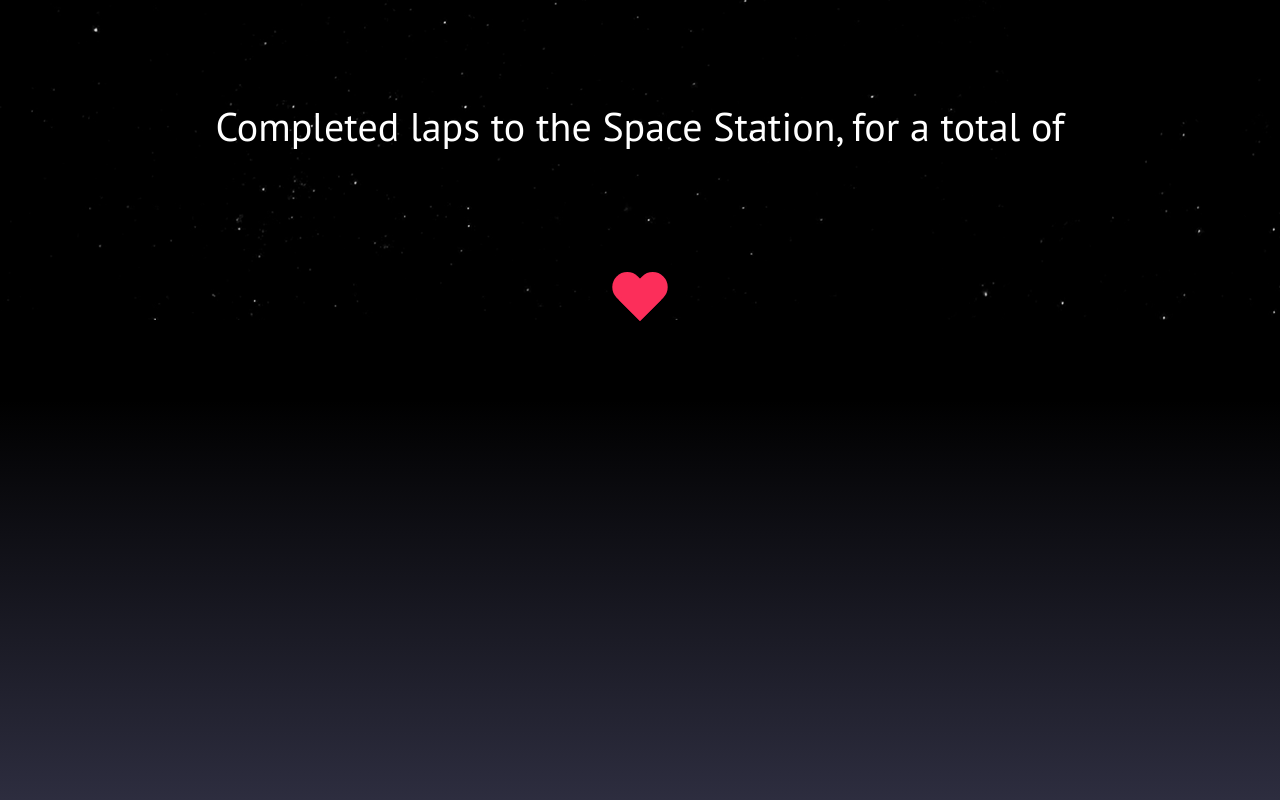
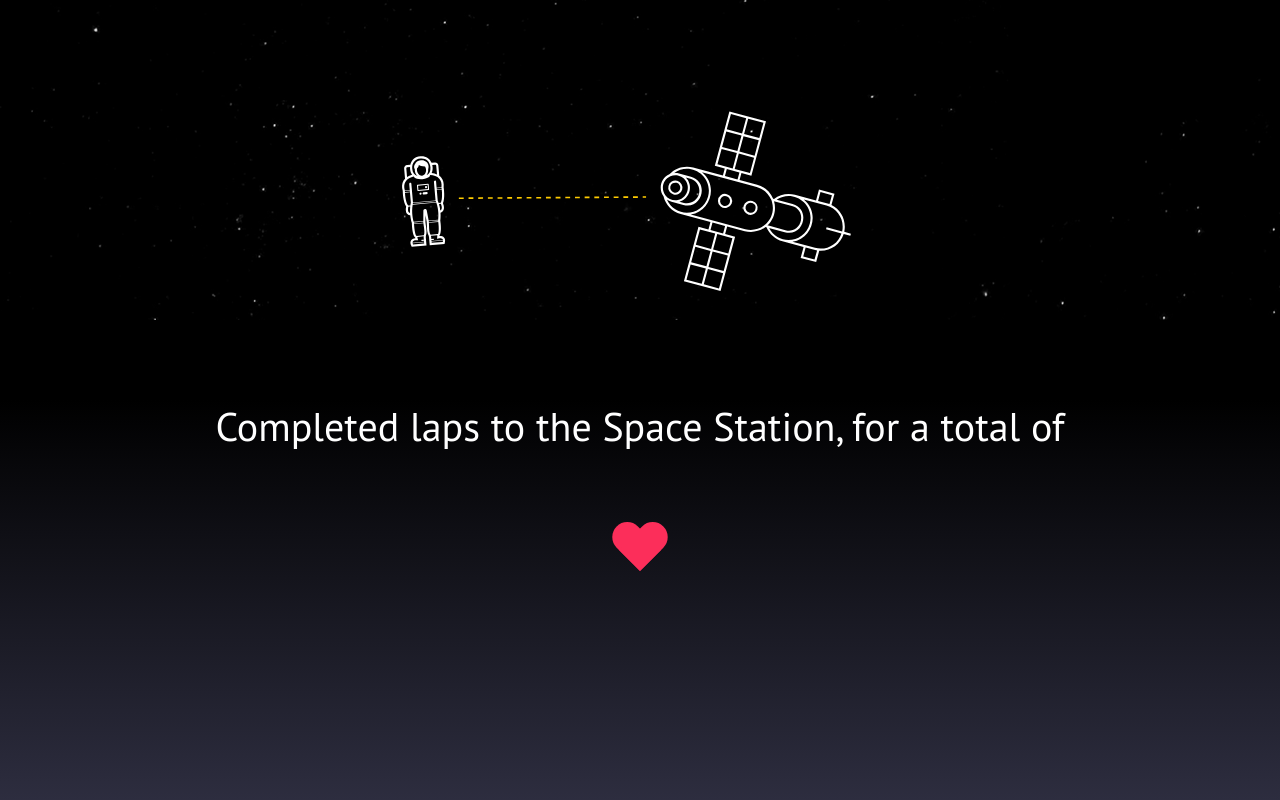
Before and after one commit to noopkat/step-to-space, a website: page public/index.html in a window 1280 px wide. Shown: the top 800 px of the page. Drawn offline with Linux system fonts and the light colour scheme; no server answers.

Commit message:
add image

```diff
--- a/public/css/main.css
+++ b/public/css/main.css
@@ -61,7 +61,7 @@ stars from this codepen: https://codepen.io/WebSonick/pen/vjmgu
 
 #sentence {
   position: absolute;
-  top: 100px;
+  top: 400px;
   z-index: 100;
   width: 100%;
   text-align: center;
@@ -69,12 +69,21 @@ stars from this codepen: https://codepen.io/WebSonick/pen/vjmgu
 }
 
 #heartContainer {
-    position: absolute;
-  top: 300px;
+  position: absolute;
+  top: 550px;
   z-index: 100;
   width: 100%;
   text-align: center;
   transform: scale(0.6);
+}
+
+#drawing {
+  position: absolute;
+  top: 100px;
+  z-index: 200;
+  width: 100%;
+  text-align: center;
+  display:block;
 }
 
 /* heart beat code from http://codepen.io/valentin/pen/sfnCE */
--- a/public/index.html
+++ b/public/index.html
@@ -8,6 +8,8 @@
   <body >
     <div class="stars"></div>
     <div class="twinkling"></div>
+
+    <img src="/images/spacedrawing.svg" width="1000px" id="drawing"/>
 
     <p id="sentence">Completed
       <span id="laps"></span> laps to the Space Station, for a total of
```
Also changed, not shown: app.js (+0 -7 lines), public/images/spacedrawing.svg (added).
